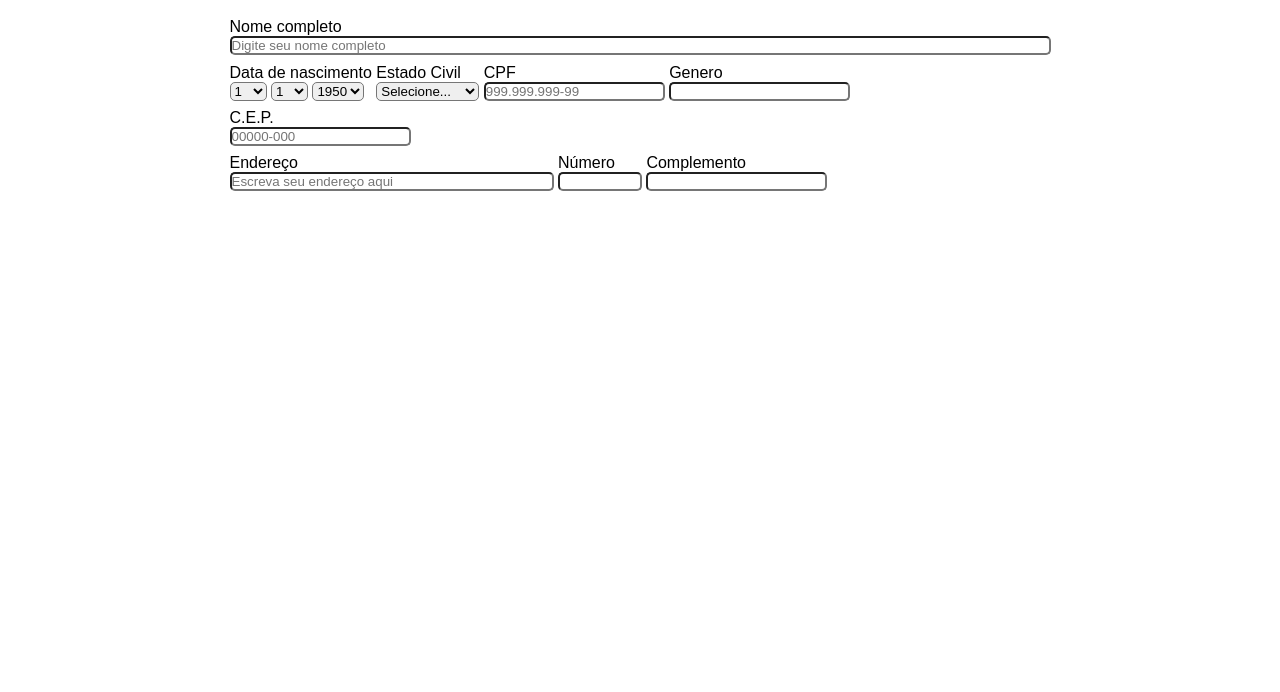
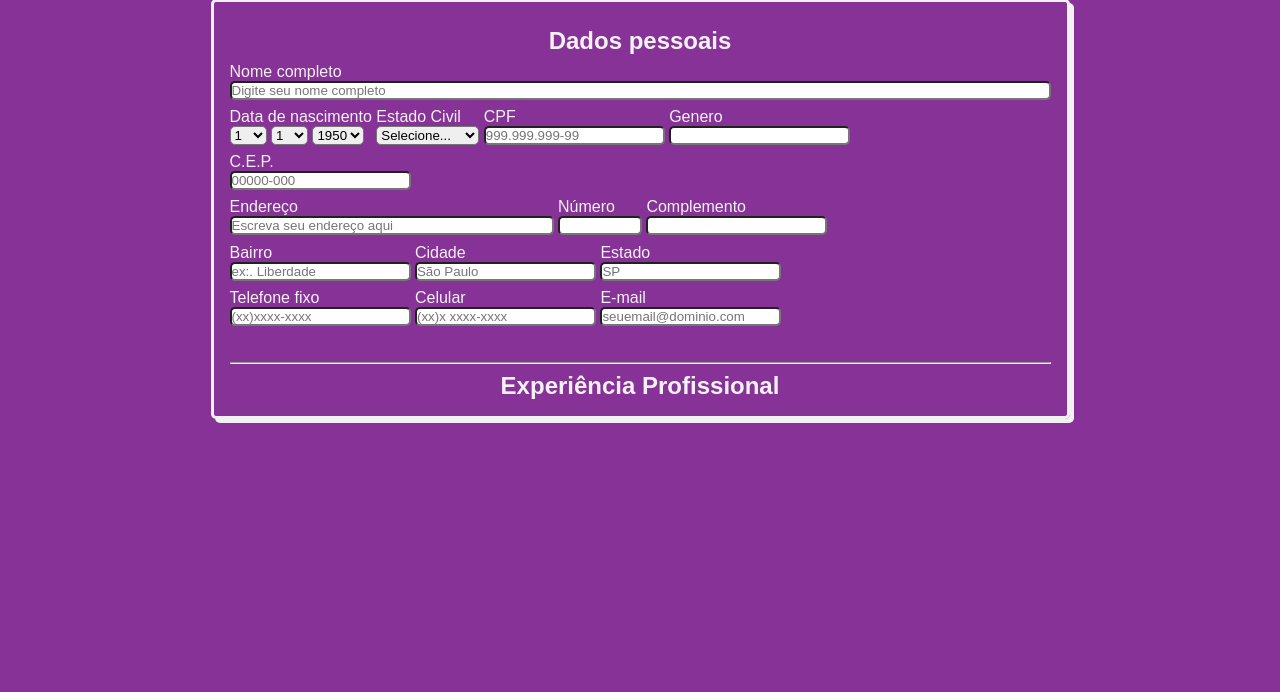
Before and after one commit to kirestein/formularioCadastro, a plain HTML site: page index.html in a window 1280 px wide. Shown: the part 108-800 px from the top of the page. Drawn offline with Linux system fonts and the light colour scheme.

Commit message:
Editando o formulário tanto no html como no css

```diff
--- a/index.html
+++ b/index.html
@@ -12,12 +12,12 @@
     <div class="titulo">
         <h1 id="titulo">Formulario de cadastro</h1>
     </div>
-    <hr />
-    <div class="subtitulo">
-        <h2 id="subtitulo">Dados pessoais</h2>
-    </div>
+
     <div class="container">
-        <form action="">
+        <form class="dados-pessoais">
+            <div class="subtitulo">
+                <h2 id="subtitulo">Dados pessoais</h2>
+            </div>
             <div class="input-nome">
                 <label for="nome">Nome completo <br />
                     <input type="text" name="nome" id="nome" size="100" placeholder="Digite seu nome completo" required>
@@ -76,6 +76,46 @@
                     </label>
                 </div>
             </fieldset>
+            <fieldset class="bairro-cidade">
+                 <div class="input-bairro-cidade">
+                     <label for="bairro">Bairro <br/>
+                        <input type="text" name="bairro" id="bairro" placeholder="ex:. Liberdade"  required>
+                     </label>
+                 </div>
+                 <div class="input-cidade">
+                     <label for="cidade"> Cidade <br/>
+                         <input type="text" name="cidade" id="cidade" placeholder="São Paulo" required />
+                     </label>
+                 </div>
+                 <div class="input-estado">
+                     <label for="estado">Estado <br/>
+                        <input type="text" name="estado" id="estado" placeholder="SP" required />
+                     </label>
+                 </div>
+            </fieldset>
+            <fieldset class="contato">
+                <div class="input-fixo">
+                    <label for="fixo"> Telefone fixo <br/>
+                        <input type="tel" name="fixo" id="fixo" placeholder="(xx)xxxx-xxxx" required />
+                    </label>
+                </div>
+                <div class="input-celular">
+                    <label for="celular">Celular <br/>
+                        <input type="tel" name="celular" id="celular"  placeholder="(xx)x xxxx-xxxx" required />
+                    </label>
+                </div>
+                <div class="input-email">
+                    <label for="email">E-mail <br/>
+                        <input type="email" name="email" id="email" placeholder="seuemail@dominio.com" required />
+                    </label>
+                </div>
+            </fieldset>
+            <br/>  <br/>
+            <hr>
+            <div class="subtitulo">
+                <h2>Experiência Profissional</h2>
+            </div>
+
         </form>
     </div>
     <script src="index.js"></script>
--- a/styles.css
+++ b/styles.css
@@ -9,6 +9,16 @@ body {
     justify-content: center;
     align-items: center;
     font-size: 1rem;
+    background-color: #6b0480d0;
+    color: #f3f2f2;
+}
+
+form {
+    border: 3px solid #f3f2f2;
+    border-radius: 5px;
+    padding: 1rem;
+    box-shadow: 4px 4px;
+    margin: 2rem 0 4rem 0;
 }
 
 div {
```
